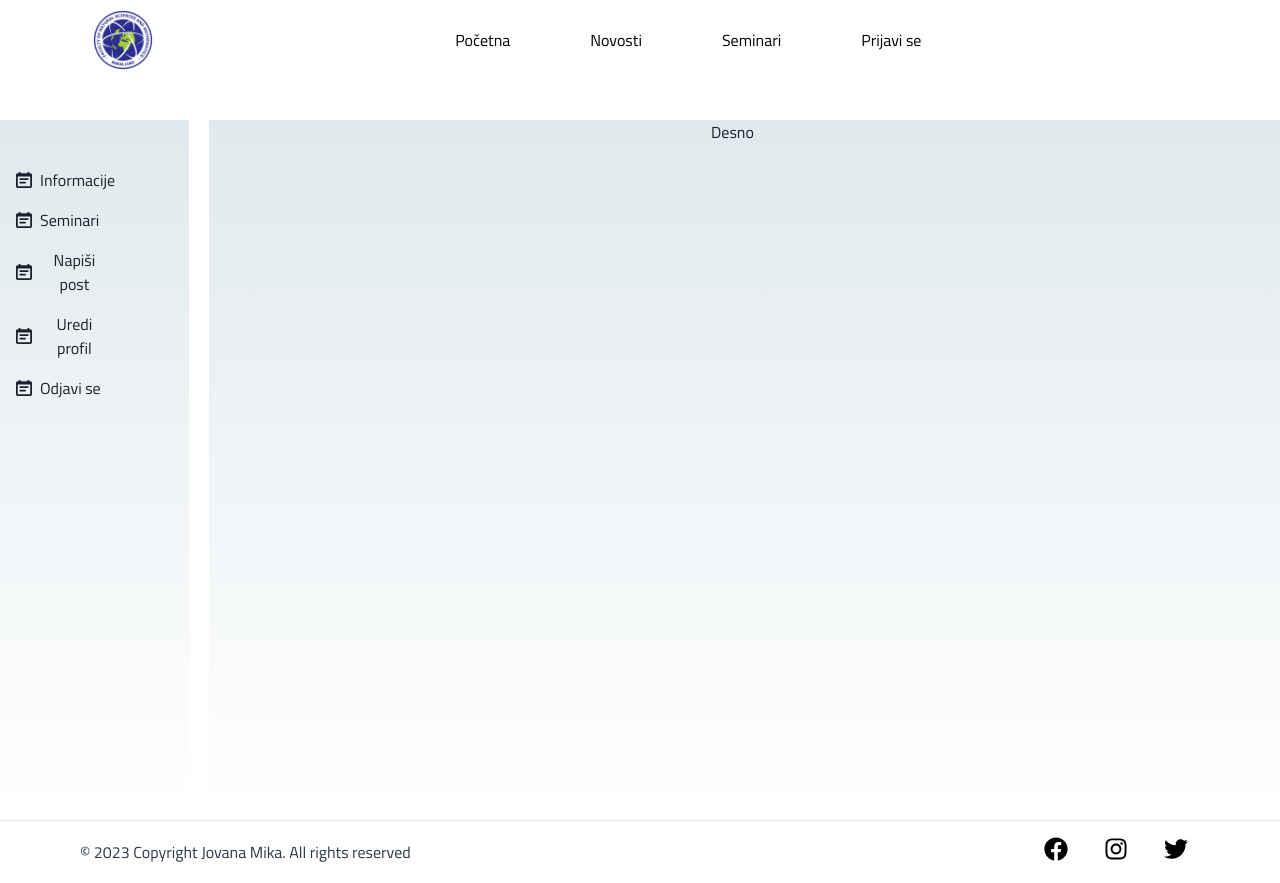
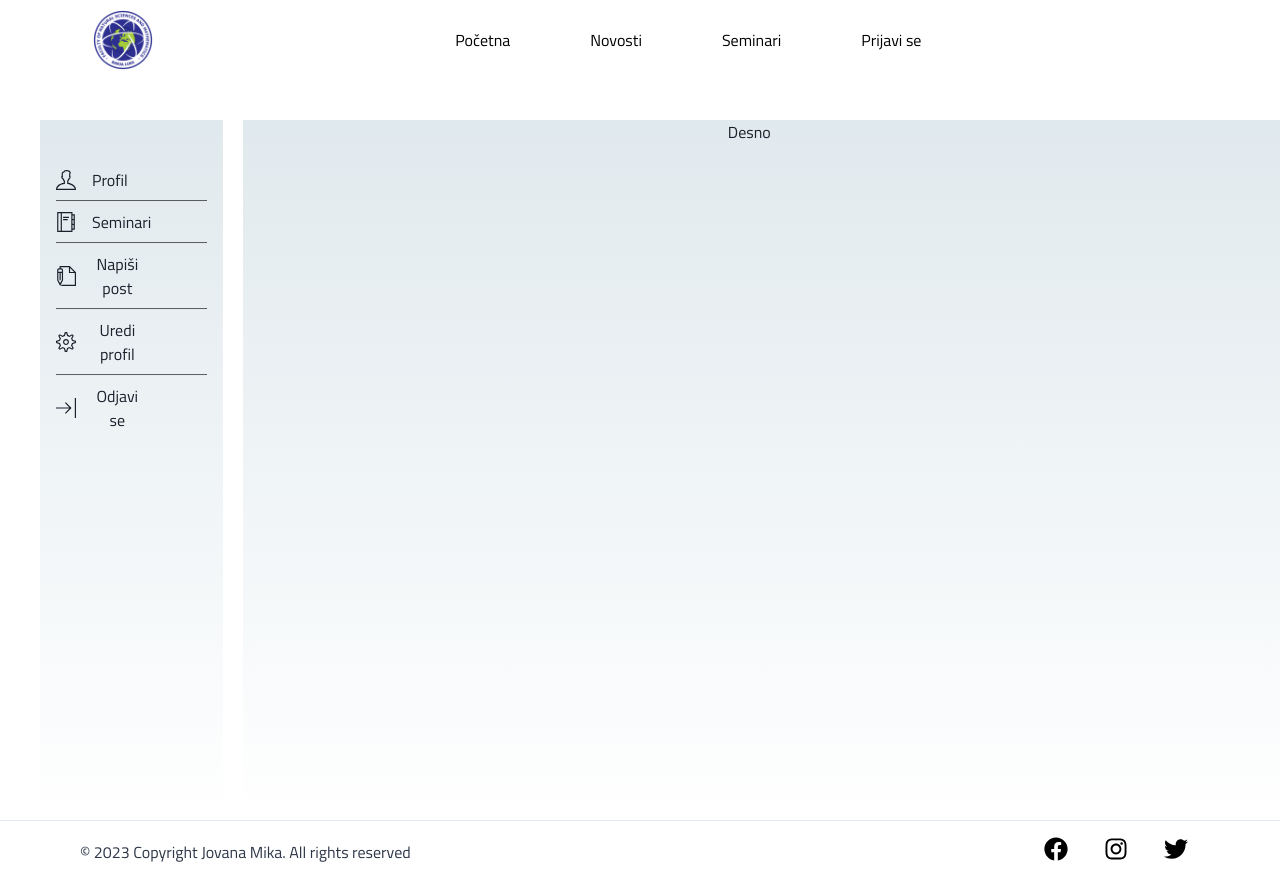
Before and after one commit to jovanamika/Diplomski-rad, a React (Create React App) app in the folder diplomski_frontend/: page /profil in a window 1280 px wide. Built offline with nearby package versions, Linux system fonts and the light colour scheme.

Commit message:
Profil sidebar added

```diff
--- a/diplomski_frontend/package.json
+++ b/diplomski_frontend/package.json
@@ -11,6 +11,7 @@
     "@mui/icons-material": "^5.14.6",
     "@mui/material": "^5.14.6",
     "@mui/styled-engine-sc": "^5.14.6",
+    "@react-icons/all-files": "^4.1.0",
     "@testing-library/jest-dom": "^5.17.0",
     "@testing-library/react": "^13.4.0",
     "@testing-library/user-event": "^13.5.0",
--- a/diplomski_frontend/src/Pages/ProfilPage/Profil.scss
+++ b/diplomski_frontend/src/Pages/ProfilPage/Profil.scss
@@ -15,6 +15,7 @@
         justify-content: flex-start;
         align-items: center;
         overflow-y: auto;
+        margin-left: 5vh;
         background: linear-gradient(to bottom, #e0e9ed, transparent);
 
     }
--- a/diplomski_frontend/src/Pages/ProfilPage/Sidebar.jsx
+++ b/diplomski_frontend/src/Pages/ProfilPage/Sidebar.jsx
@@ -1,31 +1,47 @@
 import React from 'react'
-import { Container, InputGroup, IconButton, Heading, HStack, Text } from '@chakra-ui/react';
-import { SearchIcon, CalendarIcon } from '@chakra-ui/icons';
+import { Container, HStack, Text, Icon, Divider } from '@chakra-ui/react';
+import { TfiWrite, TfiSettings, TfiAgenda, TfiShiftRight, TfiIdBadge, TfiHome, TfiUser } from "react-icons/tfi";
+
+
 
 export default function Sidebar() {
     return (
         <div>
             <Container marginTop={'5vh'}>
-                <HStack spacing={2}>
-                    <CalendarIcon />
-                    <Text py='2' marginRight={'8vh'}>Informacije</Text>
+
+                <HStack spacing={4}>
+                    <Icon as={TfiUser} boxSize={5} />
+                    <Text py='2' marginRight={'8vh'}>Profil</Text>
                 </HStack>
-                <HStack spacing={2}>
-                    <CalendarIcon />
+
+                <Divider background={'black'} height={'1px'} />
+
+                <HStack spacing={4}>
+                    <Icon as={TfiAgenda} boxSize={5} />
                     <Text py='2' marginRight={'8vh'}>Seminari</Text>
                 </HStack>
-                <HStack spacing={2}>
-                    <CalendarIcon />
+
+                <Divider background={'black'} height={'1px'} />
+
+                <HStack spacing={4}>
+                    <Icon as={TfiWrite} boxSize={5} />
                     <Text py='2' marginRight={'8vh'}>Napiši post</Text>
                 </HStack>
-                <HStack spacing={2}>
-                    <CalendarIcon />
+
+                <Divider background={'black'} height={'1px'} />
+
+                <HStack spacing={4}>
+                    <Icon as={TfiSettings} boxSize={5} />
                     <Text py='2' marginRight={'8vh'}>Uredi profil</Text>
                 </HStack>
-                <HStack spacing={2}>
-                    <CalendarIcon />
+
+                <Divider background={'black'} height={'1px'} />
+
+                <HStack spacing={4}>
+                    <Icon as={TfiShiftRight} boxSize={5} />
                     <Text py='2' marginRight={'8vh'}>Odjavi se</Text>
                 </HStack>
+
             </Container>
         </div>
     )
```
Also changed, not shown: 1 other file (tests, documents, lock files or other folders).
